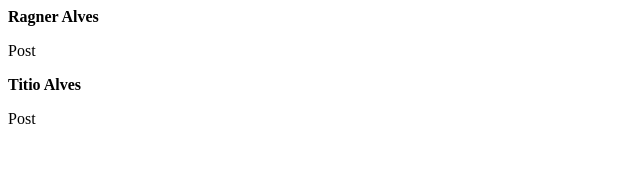
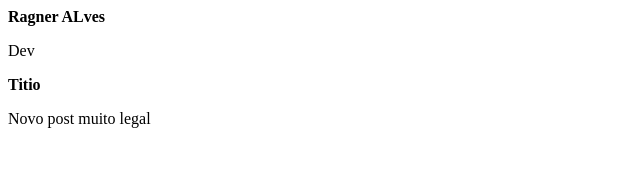
Before and after one commit to RagnerAlves/Ignite-RocketSeat, a React (Vite) app in the folder Ignite_2022/aulas/01-fundamentos-reactjs/: page / in a window 1280 px wide. Shown: the top 178 px of the page, without its empty margins (0-640 px from the left). Built offline with nearby package versions, Linux system fonts and the light colour scheme.

Commit message:
Estrutura_app

```diff
--- a/Ignite_2022/aulas/01-fundamentos-reactjs/src/App.jsx
+++ b/Ignite_2022/aulas/01-fundamentos-reactjs/src/App.jsx
@@ -1,15 +1,15 @@
-import { Post } from './Post';
+import {Post} from './Post'
 
 export function App() {
   return (
   <div>
     <Post
-        author="Ragner Alves"
-        content="Text text text tex"
+      author="Ragner ALves"
+      content="Dev"
     />
     <Post
-        author="Titio Alves"
-        content="Text21 text21 text21 tex12"
+      author="Titio"
+      content="Novo post muito legal"
     />
   </div>
   )
--- a/Ignite_2022/aulas/01-fundamentos-reactjs/src/Post.jsx
+++ b/Ignite_2022/aulas/01-fundamentos-reactjs/src/Post.jsx
@@ -1,8 +1,8 @@
-export function Post(props){
+export function Post(props) {
     return (
-    <div>
-        <strong>{props.author}</strong>
-        <p>Post</p>
-    </div>
+        <div>
+            <strong>{props.author}
+            </strong><p>{props.content}</p>
+        </div>
     )
 }
--- a/Ignite_2022/aulas/01-fundamentos-reactjs/src/main.jsx
+++ b/Ignite_2022/aulas/01-fundamentos-reactjs/src/main.jsx
@@ -1,6 +1,6 @@
 import React from 'react'
 import ReactDOM from 'react-dom/client'
-import { App } from './App'
+import {App} from './App'
 
 
 ReactDOM.createRoot(document.getElementById('root')).render(
```
Also changed, not shown: 1 other file (tests, documents, lock files or other folders). Lines whose indentation alone changed are shown as unchanged.
